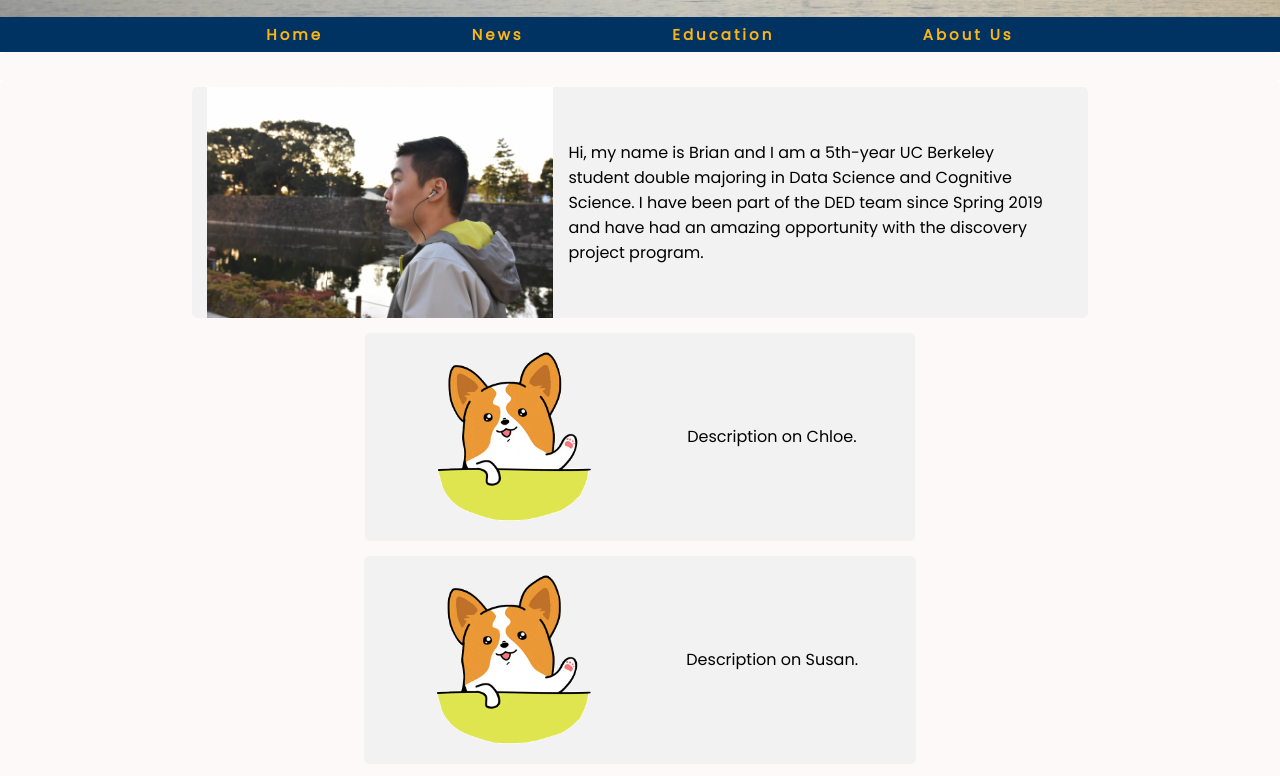
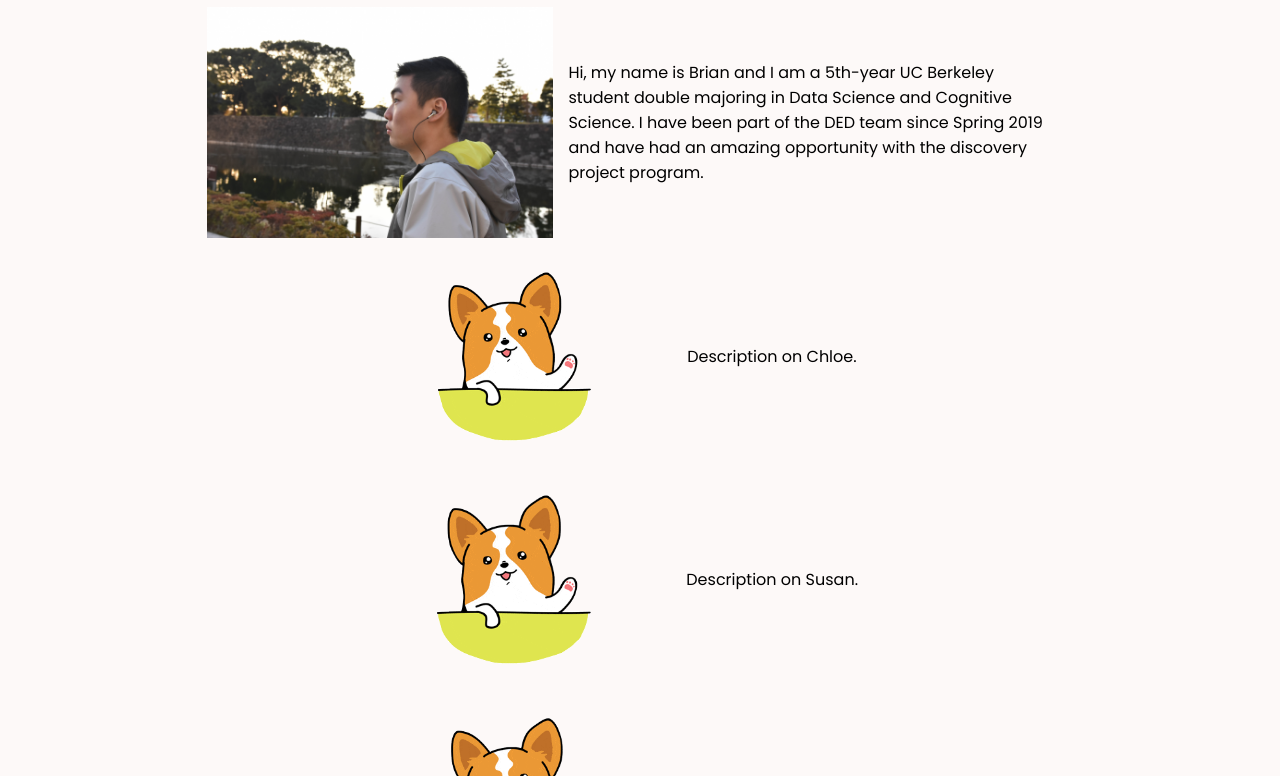
Before and after one commit to brianwsyang/data_enabled_donations, a website: page vscode_version/aboutus.html in a window 1280 px wide. Shown: the part 201-977 px from the top of the page. Drawn offline with Linux system fonts and the light colour scheme.

Commit message:
v.0803.19.1755: fixed div error

```diff
--- a/vscode_version/aboutus.html
+++ b/vscode_version/aboutus.html
@@ -32,10 +32,7 @@
                 <a href="index.html">Home</a>
             </li>
             <li>
-                <a href="news.html">News</a>
-            </li>
-            <li>
-                <a href="#">Education</a>
+                <a href="donate.html">Donate</a>
             </li>
             <li>
                 <a href="aboutus.html">About Us</a>
--- /dev/null
+++ b/vscode_version/com.js
@@ -0,0 +1,2 @@
+var shlt = JSON.parse(ntl_sh);
+alert(shlt[0].LATITUDE);
--- a/vscode_version/style.css
+++ b/vscode_version/style.css
@@ -134,7 +134,7 @@ form {
     width: 70%;
 }
 
-input[type=text]{
+input[type=text] {
     padding: 12px 20px 12px 20px;
     margin: 8px 0;
     border: 1px solid #ccc;
@@ -157,11 +157,12 @@ input[type=text]{
     background-color: #45a049;
 }
 
+/*
 div {
     border-radius: 5px;
     background-color: #f2f2f2;
     padding: 20px;
-  }
+} */
 
 .com_lst {
     display: flex;
```
Also changed, not shown: vscode_version/index.html (+1 -4 lines). Lines whose indentation alone changed are shown as unchanged.
